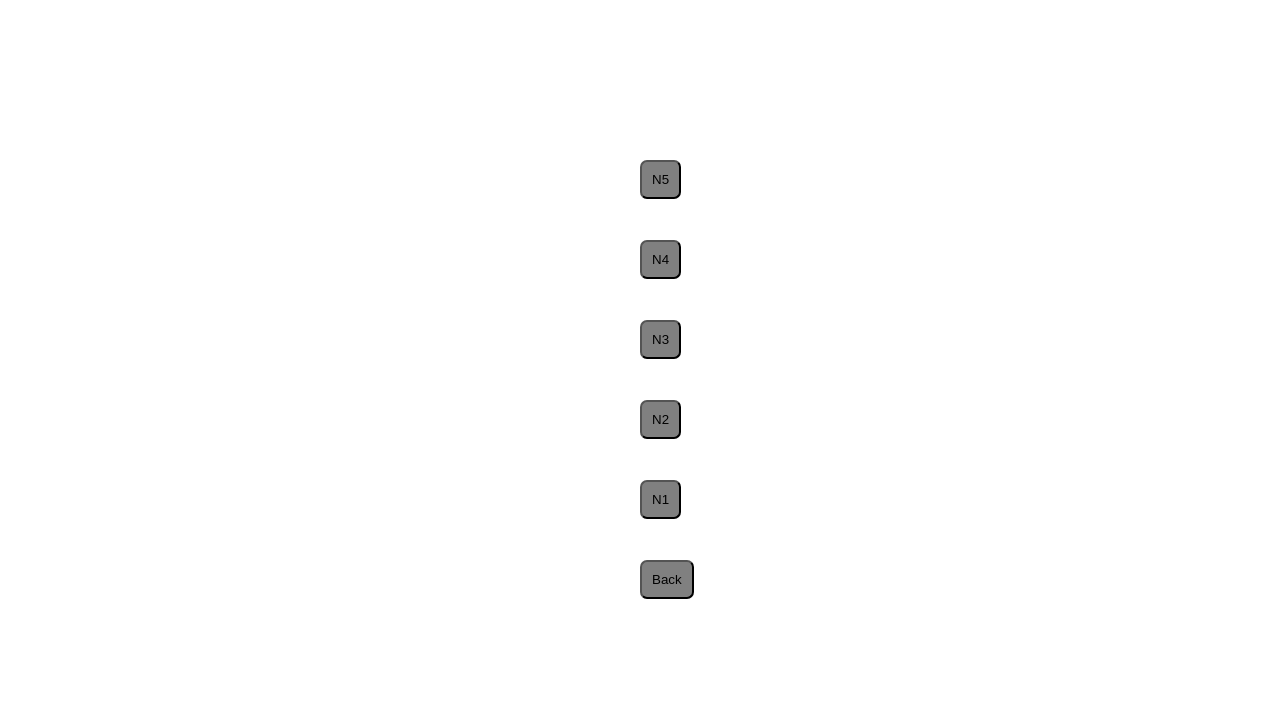
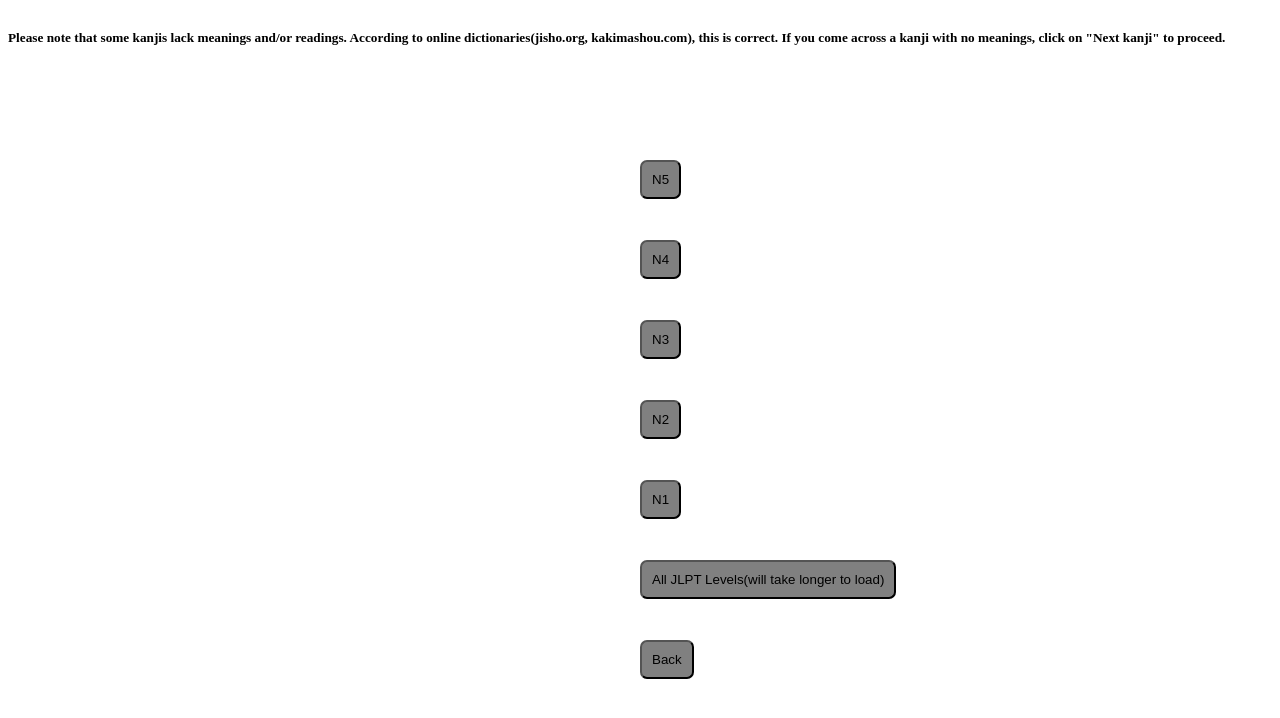
Before and after one commit to RobbanGit/KanjiGuesser, a plain HTML site: page selectLevel.html in a window 1280 px wide. Drawn offline with Linux system fonts and the light colour scheme.

Commit message:
minor fixes

```diff
--- a/selectLevel.html
+++ b/selectLevel.html
@@ -6,12 +6,16 @@
     <link rel="stylesheet" type="text/css" href="styling/styles.css"/>
 </head>
 <body>
-
+<h5>Please note that some kanjis lack meanings and/or readings.
+    According to online dictionaries(jisho.org, kakimashou.com), this is correct.
+    If you come across a kanji with no meanings, click on "Next kanji" to proceed.
+</h5>
 <button id="selectN5Button" onclick="gotoPlay('5')">N5</button>
 <button id="selectN4Button" onclick="gotoPlay('4')">N4</button>
 <button id="selectN3Button" onclick="gotoPlay('3')">N3</button>
 <button id="selectN2Button" onclick="gotoPlay('2')">N2</button>
 <button id="selectN1Button" onclick="gotoPlay('1')">N1</button>
+<button id="selectAllNButton" onclick="gotoPlay('A')">All JLPT Levels(will take longer to load)</button>
 <button id="selectLevelBackButton" onclick="gotoIndex()">Back</button>
 
 </body>
--- a/styling/styles.css
+++ b/styling/styles.css
@@ -112,12 +112,20 @@ button{
     border-radius: 7px;
 }
 
+#selectAllNButton {
+    position: fixed;
+    display: inline-block;
+    top: 70%;
+    left: 50%;
+    padding: 10px;
+    border-radius: 7px;
+}
 
 
 #selectLevelBackButton {
     position: fixed;
     display: inline-block;
-    top: 70%;
+    top: 80%;
     left: 50%;
     padding: 10px;
     border-radius: 7px;
```
Also changed, not shown: copyrightLicense.html (+1 -1 lines), playScript.js (+8 -1 lines).
